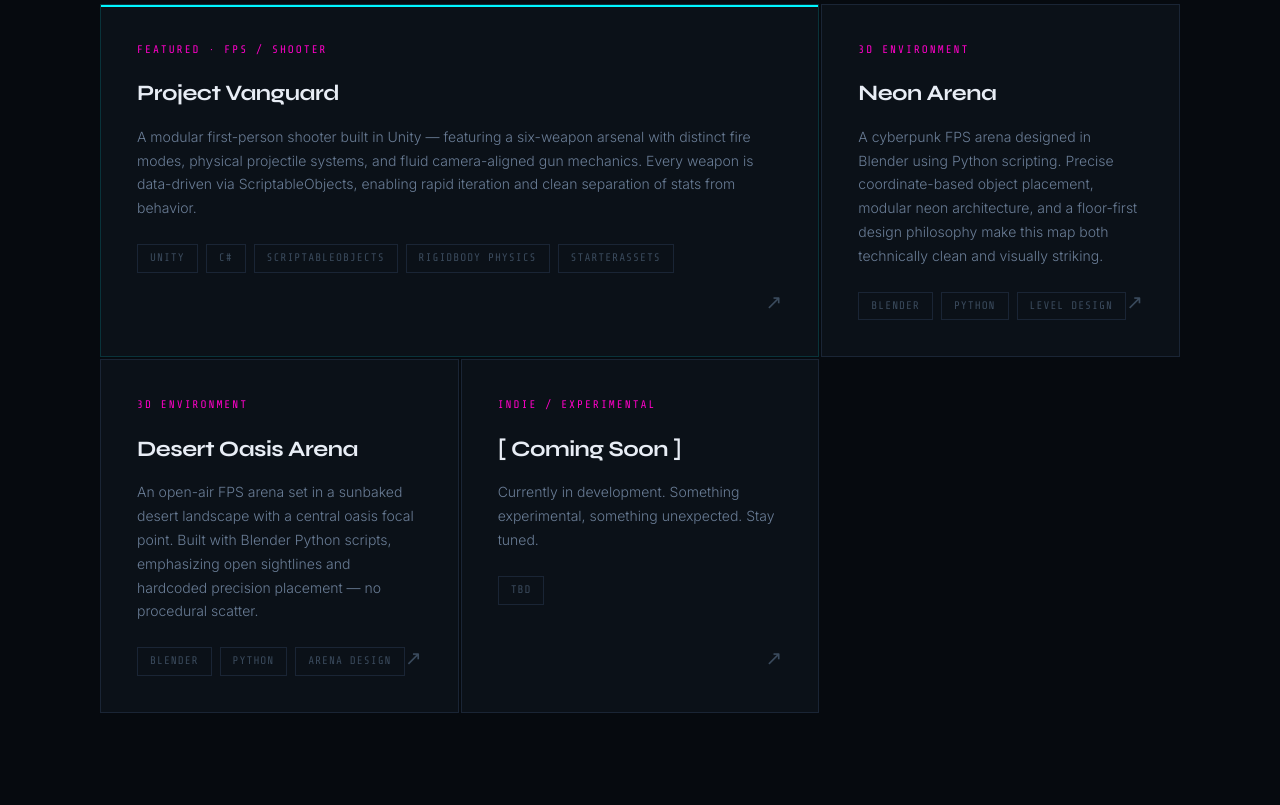
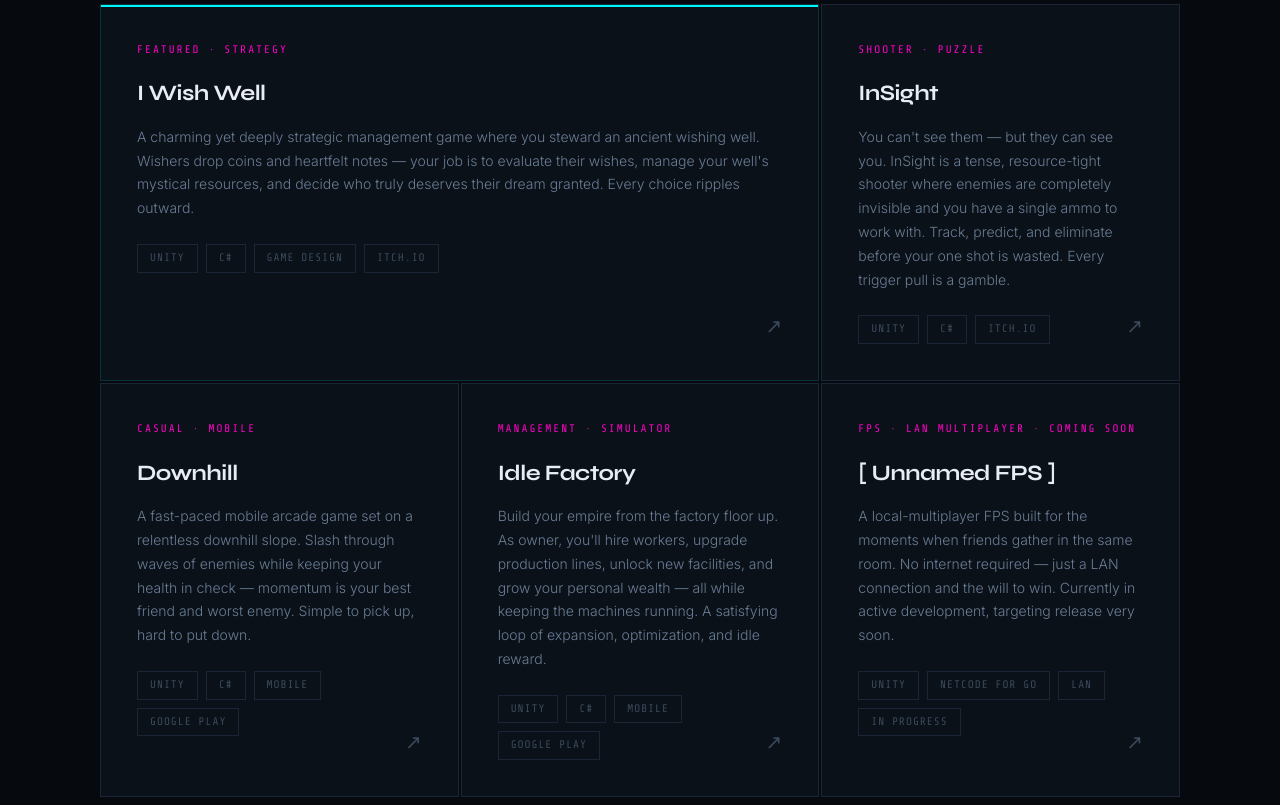
Before and after one commit to Cruvo/Portfolio, a plain HTML site: page index.html in a window 1280 px wide. Shown: the part 1035-1840 px from the top of the page. Drawn offline with nearby package versions, Linux system fonts and the light colour scheme.

Commit message:
Update index.html

```diff
--- a/index.html
+++ b/index.html
@@ -1186,9 +1186,8 @@
                 <span class="real-name">Raihanudheen · Based in Malappuram, India</span>
             </h1>
             <p class="hero-desc fade-up delay-2">
-                Building worlds across genres — from fast-paced FPS shooters to
-                atmospheric 3D environments. Specialized in Unity game systems and Blender level design, crafting
-                experiences that feel alive.
+                Crafting games across genres — from casual mobile hits to atmospheric strategy and experimental shooters.
+                Specialized in Unity game systems and cross-platform development, building experiences that keep players hooked.
             </p>
             <div class="hero-cta fade-up delay-3">
                 <a href="#projects" class="btn-primary">View Projects</a>
@@ -1198,12 +1197,12 @@
 
         <div class="hero-stats fade-up delay-4">
             <div class="stat-item">
+                <div class="stat-num" data-count="5" data-suffix="+">0</div>
+                <div class="stat-label">Games Shipped</div>
+            </div>
+            <div class="stat-item">
                 <div class="stat-num" data-count="4" data-suffix="+">0</div>
                 <div class="stat-label">Genres</div>
-            </div>
-            <div class="stat-item">
-                <div class="stat-num" data-count="2">0</div>
-                <div class="stat-label">Engines</div>
             </div>
             <div class="stat-item">
                 <div class="stat-num">∞</div>
@@ -1223,69 +1222,81 @@
         </div>
 
         <div class="projects-grid">
-            <!-- Featured -->
-            <div class="project-card featured reveal reveal-delay-1">
-                <div class="project-tag">Featured · FPS / Shooter</div>
-                <div class="project-title">Project Vanguard</div>
+            <!-- Featured: I Wish Well -->
+            <a class="project-card featured reveal reveal-delay-1" href="https://cruvo.itch.io/i-wish-well" target="_blank" rel="noopener">
+                <div class="project-tag">Featured · Strategy</div>
+                <div class="project-title">I Wish Well</div>
                 <div class="project-desc">
-                    A modular first-person shooter built in Unity — featuring a six-weapon arsenal with distinct fire
-                    modes, physical projectile systems, and fluid camera-aligned gun mechanics. Every weapon is
-                    data-driven via ScriptableObjects, enabling rapid iteration and clean separation of stats from
-                    behavior.
+                    A charming yet deeply strategic management game where you steward an ancient wishing well. Wishers drop coins and heartfelt notes — your job is to evaluate their wishes, manage your well's mystical resources, and decide who truly deserves their dream granted. Every choice ripples outward.
                 </div>
                 <div class="project-tech">
                     <span class="tech-pill">Unity</span>
                     <span class="tech-pill">C#</span>
-                    <span class="tech-pill">ScriptableObjects</span>
-                    <span class="tech-pill">Rigidbody Physics</span>
-                    <span class="tech-pill">StarterAssets</span>
+                    <span class="tech-pill">Game Design</span>
+                    <span class="tech-pill">itch.io</span>
                 </div>
                 <div class="project-arrow">↗</div>
-            </div>
-
-            <!-- Card 2 -->
-            <div class="project-card reveal reveal-delay-2">
-                <div class="project-tag">3D Environment</div>
-                <div class="project-title">Neon Arena</div>
+            </a>
+
+            <!-- InSight -->
+            <a class="project-card reveal reveal-delay-2" href="https://cruvo.itch.io/insight" target="_blank" rel="noopener">
+                <div class="project-tag">Shooter · Puzzle</div>
+                <div class="project-title">InSight</div>
                 <div class="project-desc">
-                    A cyberpunk FPS arena designed in Blender using Python scripting. Precise coordinate-based object
-                    placement, modular neon architecture, and a floor-first design philosophy make this map both
-                    technically clean and visually striking.
+                    You can't see them — but they can see you. InSight is a tense, resource-tight shooter where enemies are completely invisible and you have a single ammo to work with. Track, predict, and eliminate before your one shot is wasted. Every trigger pull is a gamble.
                 </div>
                 <div class="project-tech">
-                    <span class="tech-pill">Blender</span>
-                    <span class="tech-pill">Python</span>
-                    <span class="tech-pill">Level Design</span>
+                    <span class="tech-pill">Unity</span>
+                    <span class="tech-pill">C#</span>
+                    <span class="tech-pill">itch.io</span>
                 </div>
                 <div class="project-arrow">↗</div>
-            </div>
-
-            <!-- Card 3 -->
-            <div class="project-card reveal reveal-delay-3">
-                <div class="project-tag">3D Environment</div>
-                <div class="project-title">Desert Oasis Arena</div>
+            </a>
+
+            <!-- Downhill -->
+            <a class="project-card reveal reveal-delay-3" href="https://play.google.com/store/apps/details?id=com.Cruvo_Productions.Dead_Downhill" target="_blank" rel="noopener">
+                <div class="project-tag">Casual · Mobile</div>
+                <div class="project-title">Downhill</div>
                 <div class="project-desc">
-                    An open-air FPS arena set in a sunbaked desert landscape with a central oasis focal point. Built
-                    with Blender Python scripts, emphasizing open sightlines and hardcoded precision placement — no
-                    procedural scatter.
+                    A fast-paced mobile arcade game set on a relentless downhill slope. Slash through waves of enemies while keeping your health in check — momentum is your best friend and worst enemy. Simple to pick up, hard to put down.
                 </div>
                 <div class="project-tech">
-                    <span class="tech-pill">Blender</span>
-                    <span class="tech-pill">Python</span>
-                    <span class="tech-pill">Arena Design</span>
+                    <span class="tech-pill">Unity</span>
+                    <span class="tech-pill">C#</span>
+                    <span class="tech-pill">Mobile</span>
+                    <span class="tech-pill">Google Play</span>
                 </div>
                 <div class="project-arrow">↗</div>
-            </div>
-
-            <!-- Card 4 -->
-            <div class="project-card reveal reveal-delay-4">
-                <div class="project-tag">Indie / Experimental</div>
-                <div class="project-title">[ Coming Soon ]</div>
+            </a>
+
+            <!-- Idle Factory -->
+            <a class="project-card reveal reveal-delay-4" href="https://play.google.com/store/apps/details?id=com.CruvoPublications.Factory" target="_blank" rel="noopener">
+                <div class="project-tag">Management · Simulator</div>
+                <div class="project-title">Idle Factory</div>
                 <div class="project-desc">
-                    Currently in development. Something experimental, something unexpected. Stay tuned.
+                    Build your empire from the factory floor up. As owner, you'll hire workers, upgrade production lines, unlock new facilities, and grow your personal wealth — all while keeping the machines running. A satisfying loop of expansion, optimization, and idle reward.
                 </div>
                 <div class="project-tech">
-                    <span class="tech-pill">TBD</span>
+                    <span class="tech-pill">Unity</span>
+                    <span class="tech-pill">C#</span>
+                    <span class="tech-pill">Mobile</span>
+                    <span class="tech-pill">Google Play</span>
+                </div>
+                <div class="project-arrow">↗</div>
+            </a>
+
+            <!-- FPS Coming Soon -->
+            <div class="project-card reveal reveal-delay-5">
+                <div class="project-tag">FPS · LAN Multiplayer · Coming Soon</div>
+                <div class="project-title">[ Unnamed FPS ]</div>
+                <div class="project-desc">
+                    A local-multiplayer FPS built for the moments when friends gather in the same room. No internet required — just a LAN connection and the will to win. Currently in active development, targeting release very soon.
+                </div>
+                <div class="project-tech">
+                    <span class="tech-pill">Unity</span>
+                    <span class="tech-pill">Netcode for GO</span>
+                    <span class="tech-pill">LAN</span>
+                    <span class="tech-pill">In Progress</span>
                 </div>
                 <div class="project-arrow">↗</div>
             </div>
@@ -1317,15 +1328,15 @@
                         </div>
                     </div>
                     <div class="skill-item">
-                        <span class="skill-name">Physics &amp; Projectiles</span>
+                        <span class="skill-name">Gameplay Programming</span>
                         <div class="skill-bar-track">
-                            <div class="skill-bar-fill" data-width="78"></div>
+                            <div class="skill-bar-fill" data-width="80"></div>
                         </div>
                     </div>
                     <div class="skill-item">
-                        <span class="skill-name">Input Systems</span>
+                        <span class="skill-name">Multi-platform Publishing</span>
                         <div class="skill-bar-track">
-                            <div class="skill-bar-fill" data-width="74"></div>
+                            <div class="skill-bar-fill" data-width="76"></div>
                         </div>
                     </div>
                 </div>
@@ -1350,16 +1361,16 @@
             <div class="skills-bio reveal reveal-delay-2">
                 <p>
                     I'm <strong>Raihanudheen</strong>, known as <strong>Cruvo</strong> — an indie game developer from
-                    Kerala with a passion for building immersive, genre-spanning experiences.
+                    Kerala who builds games across platforms and genres, from mobile casual to strategy and multiplayer.
                 </p>
                 <p>
-                    My work lives in the intersection of <strong>tight game feel</strong> and <strong>intentional world
-                        design</strong>. Whether it's tuning weapon recoil curves or placing every rock in a desert
-                    arena by hand, I care about the craft at every level.
+                    My craft is rooted in <strong>tight game feel</strong> and <strong>player-first design</strong>.
+                    I think about every loop, every mechanic, every moment of friction — and whether it earns its place
+                    in the experience.
                 </p>
                 <p>
-                    Currently building FPS systems in <strong>Unity</strong> and sculpting maps in
-                    <strong>Blender</strong> — always iterating, always shipping.
+                    With published titles on <strong>Google Play</strong> and <strong>itch.io</strong>, I've shipped
+                    across mobile and PC — and I'm always iterating toward the next one.
                 </p>
                 <br>
                 <a href="#contact" class="btn-primary" style="display:inline-block">Let's collaborate</a>
@@ -1426,20 +1437,14 @@
                     <a href="mailto:ramonrinu123@gmail.com" class="contact-link">
                         <span>✉</span> ramonrinu123@gmail.com
                     </a>
-                    <a href="https://twitter.com/" class="contact-link" target="_blank">
-                        <span>𝕏</span> @cruvo
+                    <a href="https://x.com/CruvoG21368" class="contact-link" target="_blank" rel="noopener">
+                        <span>𝕏</span> @CruvoG21368
                     </a>
-                    <a href="https://github.com/" class="contact-link" target="_blank">
-                        <span>⌥</span> github.com/cruvo
+                    <a href="https://github.com/Cruvo" class="contact-link" target="_blank" rel="noopener">
+                        <span>⌥</span> github.com/Cruvo
                     </a>
-                    <a href="https://linkedin.com/" class="contact-link" target="_blank">
-                        <span>in</span> linkedin.com/in/raihanudheen
-                    </a>
-                    <a href="https://instagram.com/" class="contact-link" target="_blank">
-                        <span>🅾</span> instagram.com/cruvo
-                    </a>
-                    <a href="https://facebook.com/" class="contact-link" target="_blank">
-                        <span>ⓕ</span> facebook.com/cruvo
+                    <a href="https://www.instagram.com/_cru.vo/" class="contact-link" target="_blank" rel="noopener">
+                        <span>◉</span> @_cru.vo
                     </a>
                 </div>
             </div>
```
